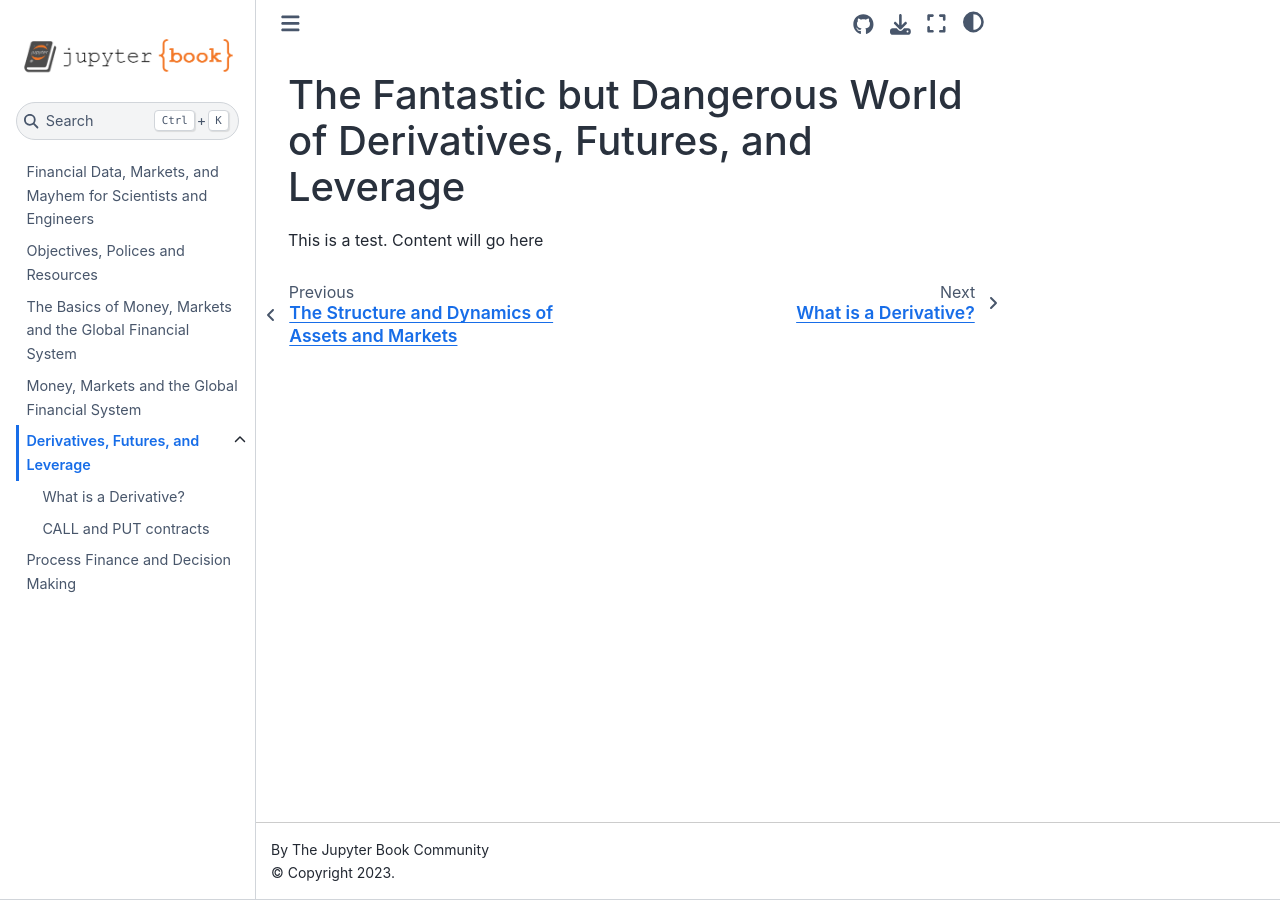
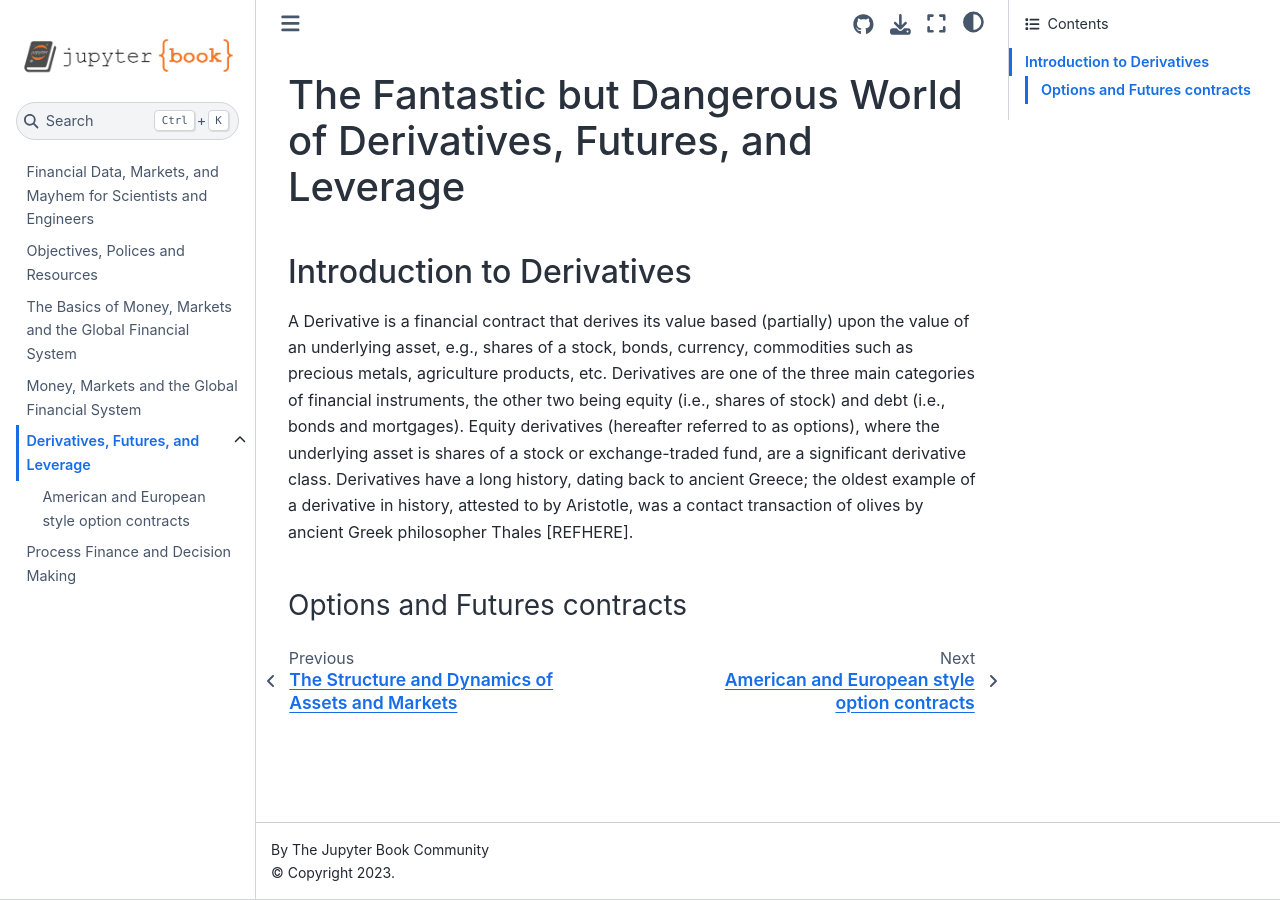
Before and after one commit to varnerlab/CHEME-5660-Markets-Mayhem-Book, a Jupyter Book: the page built from chapter-3-dir/chapter-3.md, in a window 1280 px wide. Built offline with Jupyter Book 1.0.4 settings and Sphinx 7.4.7 and the Sphinx Book theme 1.1.4, drawn with Linux system fonts in a browser that asks for light colours.

Commit message:
content
working on content

```diff
--- a/_toc.yml
+++ b/_toc.yml
@@ -5,12 +5,11 @@ format: jb-book
 root: intro
 chapters:
 - file: infrastructure.md
-- file: chapter-1
-- file: chapter-2
+- file: chapter-1-dir/chapter-1
+- file: chapter-2-dir/chapter-2
   title: Money, Markets and the Global Financial System
 - file: chapter-3-dir/chapter-3
   title: Derivatives, Futures, and Leverage
   sections:
-  - file: chapter-3-dir/derivatives
   - file: chapter-3-dir/contracts
-- file: chapter-4
+- file: chapter-4-dir/chapter-4
--- a/chapter-3-dir/chapter-3.md
+++ b/chapter-3-dir/chapter-3.md
@@ -1,3 +1,6 @@
 # The Fantastic but Dangerous World of Derivatives, Futures, and Leverage
 
-This is a test. Content will go here
+## Introduction to Derivatives
+A Derivative is a financial contract that derives its value based (partially) upon the value of an underlying asset, e.g., shares of a stock, bonds, currency, commodities such as precious metals, agriculture products, etc. Derivatives are one of the three main categories of financial instruments, the other two being equity (i.e., shares of stock) and debt (i.e., bonds and mortgages). Equity derivatives (hereafter referred to as options), where the underlying asset is shares of a stock or exchange-traded fund, are a significant derivative class. Derivatives have a long history, dating back to ancient Greece; the oldest example of a derivative in history, attested to by Aristotle, was a contact transaction of olives by ancient Greek philosopher Thales [REFHERE].
+
+### Options and Futures contracts
--- a/chapter-3-dir/contracts.md
+++ b/chapter-3-dir/contracts.md
@@ -1,3 +1,3 @@
-# CALL and PUT contracts
-There are two type of options contracts, a CALL contract and a PUT contract. A CALL contract gives the
-buyer the right but not the obligation to purchase 100 shares (per contract) of an underlying stock `XYZ` at a price per share called the strike price $K$.
+# American and European style option contracts
+There are two types of options contracts, a CALL contract and a PUT contract, and two different styles of contracts that we'll consider American and European style contracts. A CALL contract gives the
+buyer the right but not the obligation to purchase 100 shares (per contract) of an underlying stock, `XYZ`, at a price per share called the strike price of $K$. On the other hand, a PUT contract gives the buyer the right but not the obligation to sell 100 shares (per contract) of an underlying stock, `XYZ`, at a strike price of $K$ per share. For European-style contracts, the transaction codified in CALL or PUT contracts can only occur at some fixed date in the future called the expiration date, which is agreed upon when the contract is purchased. However, American contract styles have a different policy; American contracts can be exercised (the buyer can initiate the transaction) at any time between when the contract was purchased up to the expiration date.
```
Also changed, not shown: chapter-3-dir/derivatives.md (deleted, +0 -2 lines), chapter-1-dir/chapter-1.md (renamed from chapter-1.md), chapter-2-dir/chapter-2.md (renamed from chapter-2.md), chapter-4-dir/chapter-4.md (renamed from chapter-4.md).
